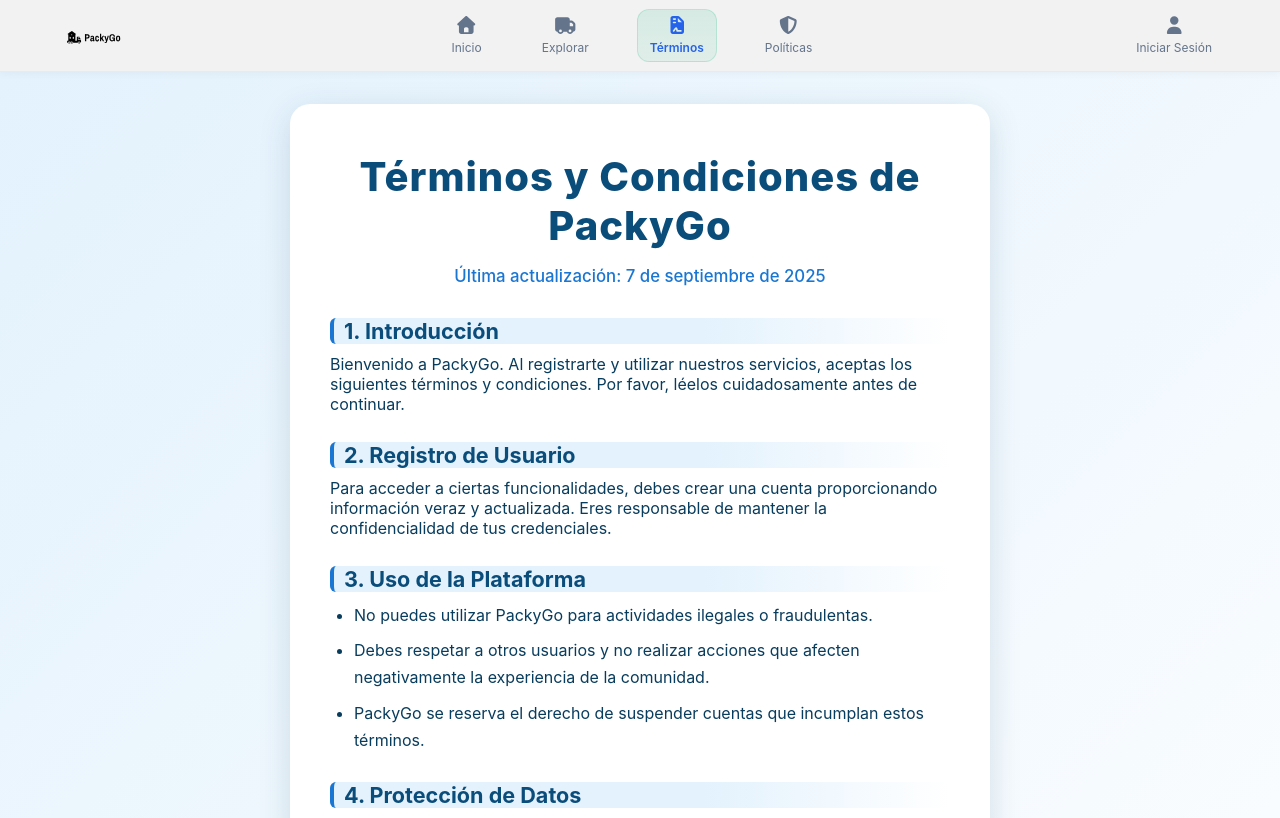
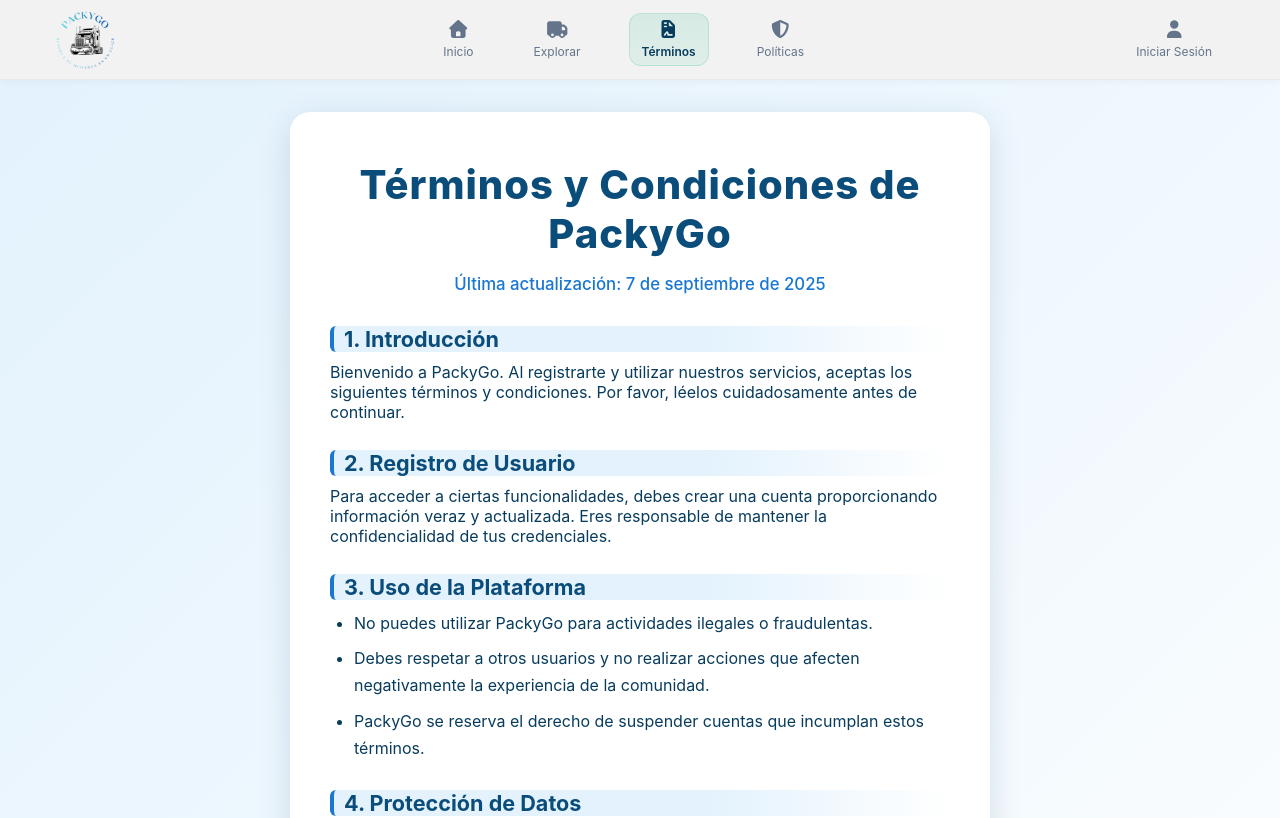
Before and after one commit to LuyerPerez/PackyGo, a React (Vite) app in the folder frontend/: page /terminos in a window 1280 px wide. Shown: the top 818 px of the page. Built offline with nearby package versions, Linux system fonts and the light colour scheme.

Commit message:
Cambios de logo

```diff
--- a/frontend/src/api.js
+++ b/frontend/src/api.js
@@ -1,7 +1,7 @@
 import axios from 'axios'
 
 const api = axios.create({
-  baseURL: 'http://192.168.0.3:5000/api'
+  baseURL: 'http://10.15.9.13:5000/api'
 })
 
 export default api
@@ -33,19 +33,14 @@
     code,
     tipo
   })
-  // Guardar en localStorage sólo cuando la verificación devuelve datos de usuario
-  // (por ejemplo, tipo 'login' o 'register'). Para tipos como 'reset' no debemos
-  // sobrescribir la sesión.
   try {
     if (tipo === 'login' || tipo === 'register') {
-      // Si el backend devuelve directamente el usuario o un objeto { user: ... }
       const user = data?.user ? data.user : data
       if (user && (user.id || user.correo)) {
         localStorage.setItem("user", JSON.stringify(user));
       }
     }
   } catch (e) {
-    // no bloquear el flujo si algo falla al escribir en localStorage
     console.warn('No se pudo guardar user en localStorage tras Verify:', e)
   }
   return data
@@ -176,7 +171,7 @@
   } else if (imagen_url.startsWith("uploads/")) {
     fileName = imagen_url.replace("uploads/", "");
   }
-  return `http://192.168.0.3:5000/uploads/${fileName}`;
+  return `http://10.15.9.13:5000/uploads/${fileName}`;
 }
 
 export async function editarReserva(id, data) {
--- a/frontend/src/assets/LoginForm.css
+++ b/frontend/src/assets/LoginForm.css
@@ -50,7 +50,7 @@
 .login-right-panel img {
   width: auto;
   height: auto;
-  max-height: 80vh;
+  max-height: 100vh;
   object-fit: contain;
   display: block;
   margin: 0 auto;
--- a/frontend/src/assets/NavBar.css
+++ b/frontend/src/assets/NavBar.css
@@ -1,9 +1,9 @@
 :root {
-  --primary: #2563eb;
-  --primary-dark: #1d4ed8;
+  --primary: #0097a7;
+  --primary-dark: #083c5d;
   --secondary: #64748b;
-  --accent: #06b6d4;
-  --accent-green: #2563eb;
+  --accent: #0097a7;
+  --accent-green: #083c5d;
   --background: #f2f2f2;
   --text: #0f172a;
   --text-light: #64748b;
@@ -19,14 +19,11 @@
   font-family: 'Inter', system-ui, -apple-system, sans-serif;
 }
 
-/* Navbar base */
 .navbar {
-  /* usar relative para que los dropdowns absolutos se posicionen respecto al navbar
-     y asegurarnos de que el navbar (y su dropdown) estén por encima del contenido */
   position: relative;
   z-index: 1200;
   width: 100%;
-  height: 72px;
+  height: 80px;
   background: var(--background);
   box-shadow: 0 2px 8px rgba(16,24,40,0.04);
   border-bottom: 1px solid rgba(16,24,40,0.04);
@@ -64,7 +61,7 @@
 .logo-img { max-width: 140px; height: auto; }
 
 .logo-img {
-  height: 34px;
+  height: 60px;
   width: auto;
 }
 
--- a/frontend/src/components/LoginForm.jsx
+++ b/frontend/src/components/LoginForm.jsx
@@ -154,7 +154,7 @@
         </div>
       </div>
       <div className="login-right-panel">
-        <img src="../../public/rocket-login.png" alt="Rocket Illustration" />
+        <img src="../../public/fondo-login.jpg" alt="Rocket Illustration" />
       </div>
     </div>
   )
--- a/frontend/src/components/NavBar.jsx
+++ b/frontend/src/components/NavBar.jsx
@@ -98,7 +98,7 @@
       <div className="navbar-container">
         <div className="navbar-left">
           <Link to="/" className="navbar-logo">
-            <img src="/logo.svg" alt="logo" className="logo-img" />
+            <img src="/logo_title.png" alt="logo" className="logo-img" />
           </Link>
         </div>
 
--- a/frontend/src/pages/PoliticaPrivacidad.jsx
+++ b/frontend/src/pages/PoliticaPrivacidad.jsx
@@ -54,7 +54,7 @@
           </p>
         </section>
         <div className="terminos-footer">
-          <img src="/logo.svg" alt="PackyGo Rocket" className="terminos-img" />
+          <img src="/logo_title.png" alt="PackyGo Rocket" className="terminos-img" />
           <p>PackyGo &copy; 2025</p>
         </div>
       </div>
--- a/frontend/src/pages/TerminosCondiciones.jsx
+++ b/frontend/src/pages/TerminosCondiciones.jsx
@@ -52,7 +52,7 @@
           </p>
         </section>
         <div className="terminos-footer">
-          <img src="/logo.svg" alt="PackyGo Rocket" className="terminos-img" />
+          <img src="/logo_title.png" alt="PackyGo Rocket" className="terminos-img" />
           <p>PackyGo &copy; 2025</p>
         </div>
       </div>
```
Also changed, not shown: frontend/public/logo_title.png.
